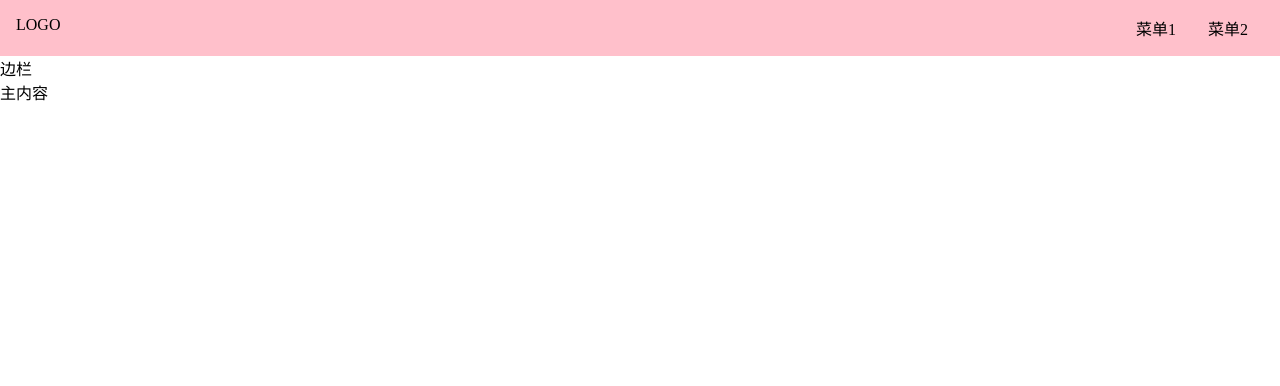
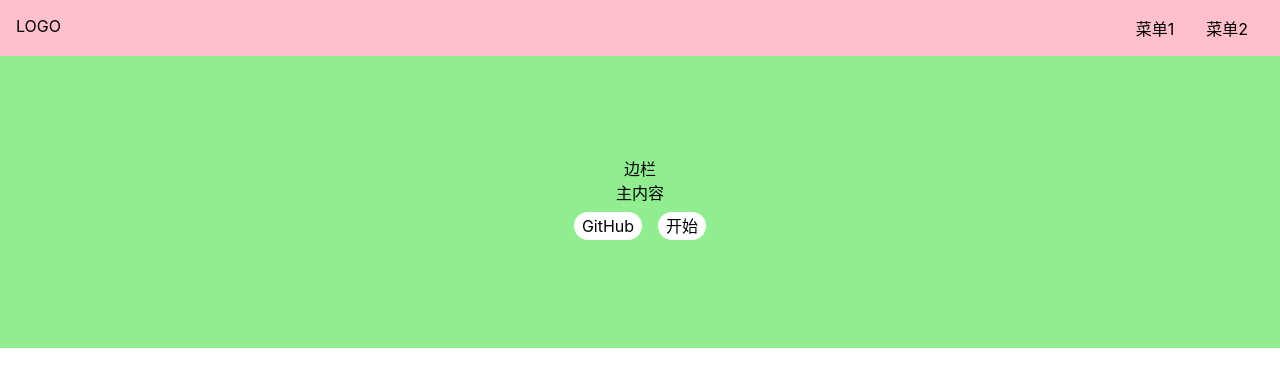
Before and after one commit to yruirui/wheel-UI, a Vue app: page /#/ in a window 1280 px wide. Shown: the top 386 px of the page. Built offline with nearby package versions, Linux system fonts and the light colour scheme.

Commit message:
Dochtml页面结构完成

```diff
--- a/src/index.scss
+++ b/src/index.scss
@@ -13,5 +13,12 @@
     color: inherit;
     &:hover {
       border-bottom: 1px solid;
+      cursor: pointer;
     }
   }
+  body {
+    font-size: 16px;
+    // 为什么这样写 font-family
+    // 答案见 https://github.com/zenozeng/fonts.css/
+    font-family: -apple-system, "Noto Sans", "Helvetica Neue", Helvetica, "Nimbus Sans L", Arial, "Liberation Sans", "PingFang SC", "Hiragino Sans GB", "Noto Sans CJK SC", "Source Han Sans SC", "Source Han Sans CN", "Microsoft YaHei", "Wenquanyi Micro Hei", "WenQuanYi Zen Hei", "ST Heiti", SimHei, "WenQuanYi Zen Hei Sharp", sans-serif;
+  }
--- a/src/views/Doc.vue
+++ b/src/views/Doc.vue
@@ -1,12 +1,16 @@
 <template >
     <Topnav />
-    <div class="banner">
-        <h1>咕噜UI</h1>
-        <h2>一个腻害的UI框架</h2>
-        <p class="action">
-            <a>开始</a>
-            <a>github</a>
-        </p>
+    <div class="content">
+        <aside>
+            <h2>组件列表</h2>
+            <ol>
+                <li><router-link to='/doc/switch'>Switch组件</router-link></li>
+                <li><router-link to='/doc/button'>Button组件</router-link></li>
+                <li><router-link to='/doc/dialog'>Dialog组件</router-link></li>
+                <li><router-link to='/doc/tabs'>Tabs组件</router-link></li>
+            </ol>
+        </aside>
+        <main>主内容</main>
     </div>
 </template>
 
--- a/src/views/Home.vue
+++ b/src/views/Home.vue
@@ -1,9 +1,12 @@
 <template >
     <Topnav />
-    <div class="content">
+    <div class="banner">
         <aside>边栏</aside>
         <main>主内容</main>
-
+        <p class="actions">
+        <a href="https://github.com">GitHub</a>
+        <router-link to="/doc">开始</router-link>
+      </p>
     </div>
 </template>
 
@@ -17,5 +20,25 @@
 
 
 <style lang="scss" scoped>
-
+.banner {
+  padding: 100px 0;
+  display: flex;
+  justify-content: center;
+  align-items: center;
+  flex-direction: column;
+  background: lightgreen;
+  > .actions{
+    padding: 8px 0;
+    a {
+      margin:0 8px;
+      background: #fff;
+      display: inline-block;
+      $h: 28px;
+      height: $h;
+      line-height: $h;
+      border-radius: $h/2;
+      padding: 0 8px;
+    }
+  }
+}
 </style>
```
